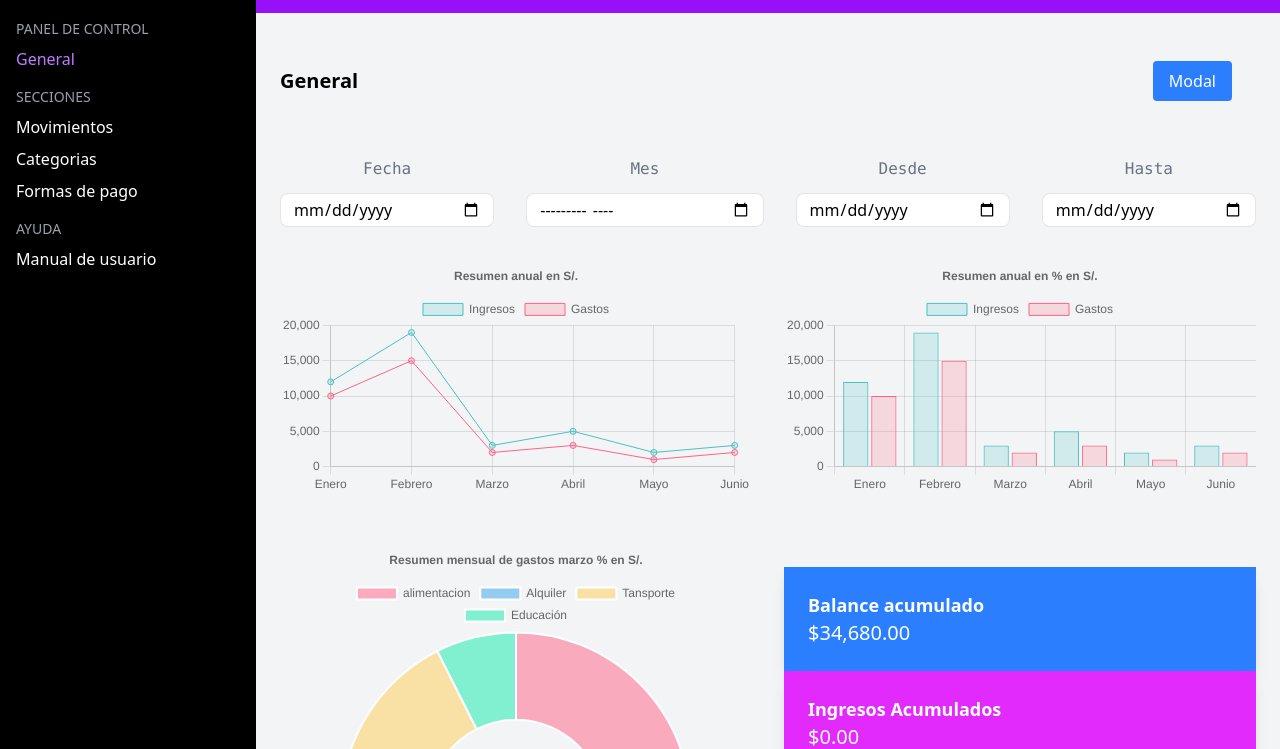
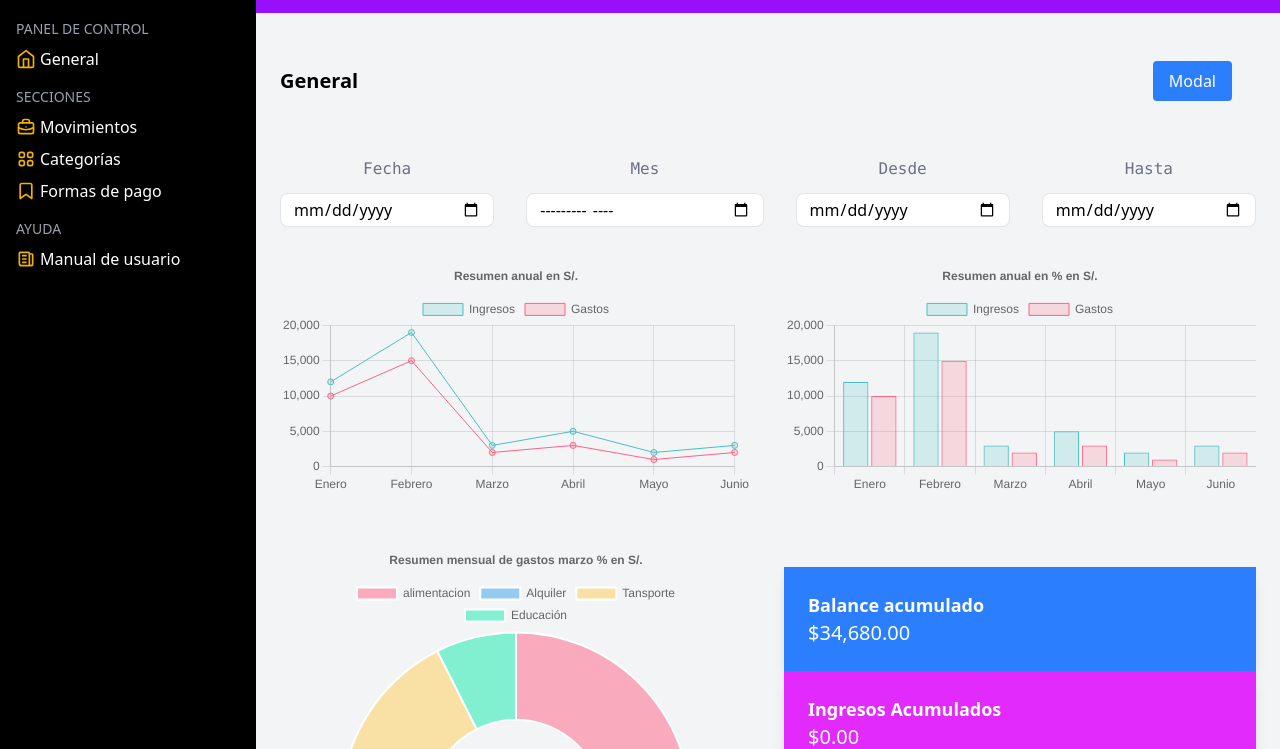
Before and after one commit to Maycol-Knight/personalFinance, a website: page index.html in a window 1280 px wide. Shown: the part 51-800 px from the top of the page. Drawn offline with nearby package versions, Linux system fonts and the light colour scheme; files that its build step writes are made by us from their sources.

Commit message:
Se agregaron los estilos y los iconos

```diff
--- a/index.html
+++ b/index.html
@@ -27,25 +27,55 @@
         <!-- Sección de panel de control -->
         <div class="mt-6">
           <h2 class="text-gray-400 uppercase text-sm">Panel de control</h2>
-          <a href="index.html" class="block text-purple-400 mt-2">General</a>
+          <a href="#" class="hover:text-purple-400 mt-2 flex items-center">
+            <svg class="h-5 w-5 text-yellow-500 mr-1" viewBox="0 0 24 24" fill="none" stroke="currentColor" stroke-width="2" stroke-linecap="round" stroke-linejoin="round">
+              <path d="M3 9l9-7 9 7v11a2 2 0 0 1-2 2H5a2 2 0 0 1-2-2z" />
+              <polyline points="9 22 9 12 15 12 15 22" />
+            </svg>
+            General
+          </a>
         </div>
         <!-- Organizando las secciones -->
         <div class="mt-4">
           <h2 class="text-gray-400 uppercase text-sm">secciones</h2>
-          <a href="#" class="block mt-2 hover:text-purple-400">Movimientos</a>
-          <a href="categorias.html" class="block mt-2 hover:text-purple-400"
-            >Categorias</a
-          >
-          <a href="#" class="block mt-2 hover:text-purple-400"
-            >Formas de pago</a
-          >
+          <a href="#" class="hover:text-purple-400 mt-2 flex items-center">
+            <svg class="h-5 w-5 text-yellow-500 mr-1" width="24" height="24" viewBox="0 0 24 24" stroke-width="2" stroke="currentColor" fill="none" stroke-linecap="round" stroke-linejoin="round">
+              <path stroke="none" d="M0 0h24v24H0z" />
+              <rect x="3" y="7" width="18" height="13" rx="2" />
+              <path d="M8 7v-2a2 2 0 0 1 2 -2h4a2 2 0 0 1 2 2v2" />
+              <line x1="12" y1="12" x2="12" y2="12.01" />
+              <path d="M3 13a20 20 0 0 0 18 0" />
+            </svg>
+            Movimientos
+          </a>
+          <!-- Categorias -->
+          <a href="#" class="hover:text-purple-400 mt-2 flex items-center">
+            <svg class="h-5 w-5 text-yellow-500 mr-1" fill="none" viewBox="0 0 24 24" stroke="currentColor">
+              <path stroke-linecap="round" stroke-linejoin="round" stroke-width="2" d="M4 6a2 2 0 012-2h2a2 2 0 012 2v2a2 2 0 01-2 2H6a2 2 0 01-2-2V6zM14 6a2 2 0 012-2h2a2 2 0 012 2v2a2 2 0 01-2 2h-2a2 2 0 01-2-2V6zM4 16a2 2 0 012-2h2a2 2 0 012 2v2a2 2 0 01-2 2H6a2 2 0 01-2-2v-2zM14 16a2 2 0 012-2h2a2 2 0 012 2v2a2 2 0 01-2 2h-2a2 2 0 01-2-2v-2z"/>
+            </svg>
+            Categorías
+          </a>
+          <!-- Formas de pago -->
+          <a href="#" class="hover:text-purple-400 mt-2 flex items-center">
+            <svg class="h-5 w-5 text-yellow-500 mr-1" viewBox="0 0 24 24" fill="none" stroke="currentColor" stroke-width="2" stroke-linecap="round" stroke-linejoin="round">
+              <path d="M19 21l-7-5-7 5V5a2 2 0 0 1 2-2h10a2 2 0 0 1 2 2z" />
+            </svg>
+            Formas de pago
+          </a>
         </div>
         <!-- Tenemos la sección ayuda -->
         <div class="mt-4">
           <h2 class="text-gray-400 uppercase text-sm">ayuda</h2>
-          <a href="#" class="block mt-2 hover:text-purple-400"
-            >Manual de usuario</a
-          >
+          <a href="#" class="hover:text-purple-400 mt-2 flex items-center">
+            <svg class="h-5 w-5 text-yellow-500 mr-1" width="24" height="24" viewBox="0 0 24 24" stroke-width="2" stroke="currentColor" fill="none" stroke-linecap="round" stroke-linejoin="round">
+              <path stroke="none" d="M0 0h24v24H0z" />
+              <path d="M16 6h3a1 1 0 0 1 1 1v11a2 2 0 0 1 -4 0v-13a1 1 0 0 0 -1 -1h-10a1 1 0 0 0 -1 1v12a3 3 0 0 0 3 3h11" />
+              <line x1="8" y1="8" x2="12" y2="8" />
+              <line x1="8" y1="12" x2="12" y2="12" />
+              <line x1="8" y1="16" x2="12" y2="16" />
+            </svg>
+            Manual de usuario
+          </a>
         </div>
       </aside>
 
@@ -84,10 +114,7 @@
             </button>
           </div>
 
-          <div
-            id="modal"
-            class="hidden text-white fixed inset-0 flex items-center justify-center bg-neutral-950/80"
-          >
+          <div id="modal"class="hidden text-white fixed inset-0 flex items-center justify-center bg-neutral-950/80">
             <div class="bg-gray-800 rounded-lg p-15 w-150">
               <header class="flex justify-between">
                 <h2 class="text-2xl font-bold my-4">Añadir Registro</h2>
--- a/package.json
+++ b/package.json
@@ -17,10 +17,9 @@
   },
   "homepage": "https://github.com/Maycol-Knight/personalFinance#readme",
   "dependencies": {
-    "@tailwindcss/cli": "^4.0.15",
+    "@tailwindcss/cli": "^4.0.17",
     "gsap": "^3.12.7",
-    "tailwindcss": "^4.0.15"
+    "tailwindcss": "^4.0.17"
   },
-  "devDependencies": {},
   "description": ""
 }
```
Also changed, not shown: 1 other file.
